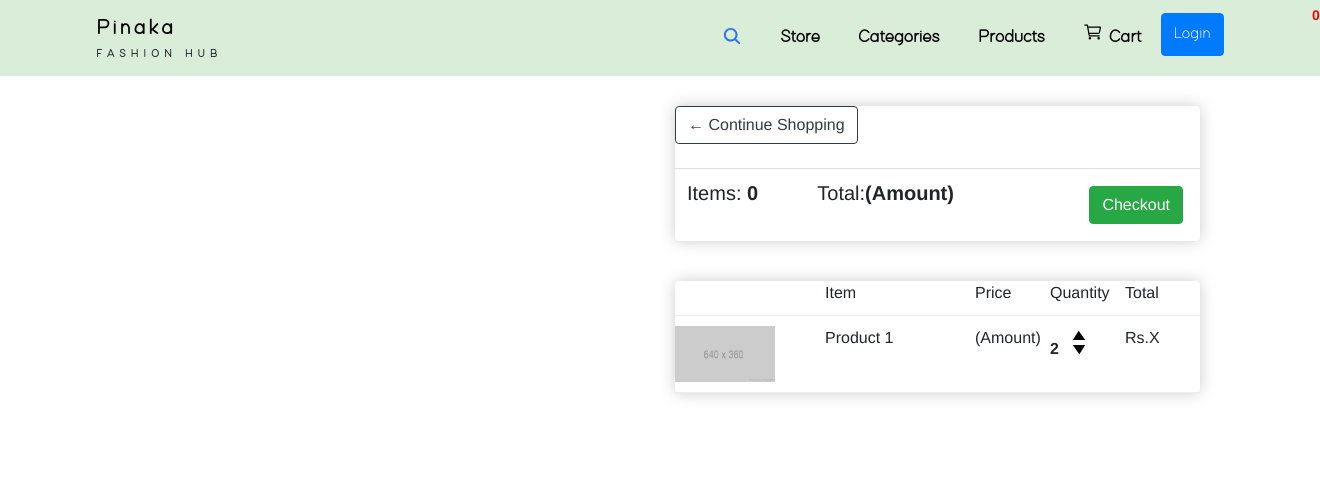
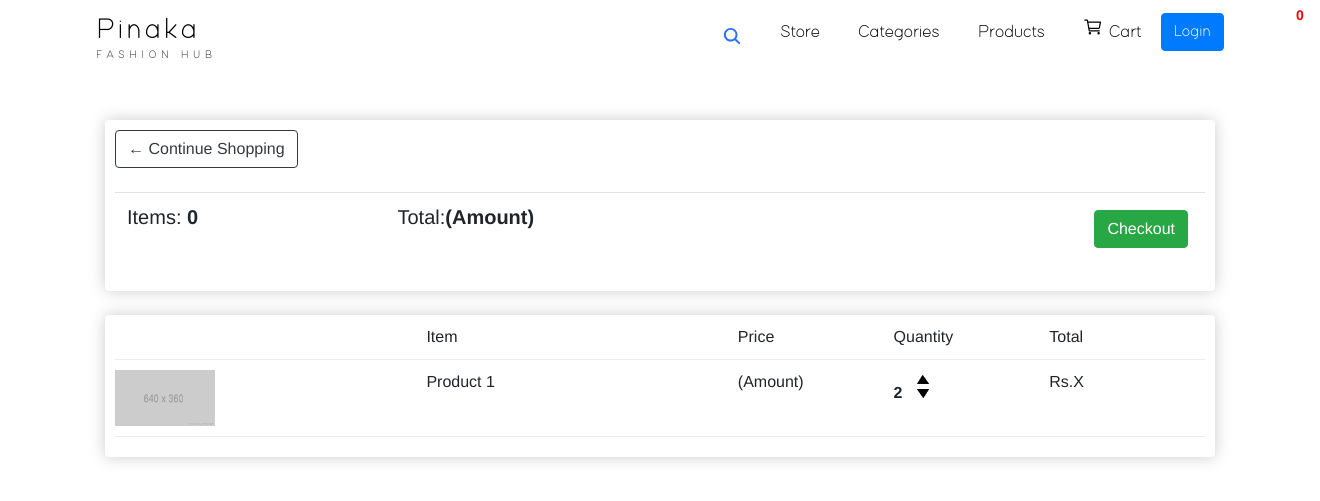
Before and after one commit to Visoneers/Pinaka, a Django app: page /cart/ in a window 1320 px wide. Shown: the top 501 px of the page. Run offline with Django 3.2, Linux system fonts and the light colour scheme; lists and menus that the app fills with data are empty; some libraries are stand-ins or nearby versions.

Commit message:
card styling fixed

```diff
--- a/static/css/main.css
+++ b/static/css/main.css
@@ -8,9 +8,9 @@ html, body {
     font-family: "Helvetica";
 }
 /*------------------- Global --------------------------------*/
-a{
+a, a:hover{
+    color: black;
     text-decoration: none;
-    color: black;
 }
 ion-icon {
    font-size: 20px;
@@ -32,8 +32,6 @@ ion-icon {
     border-radius:3px;
     padding:10px;
 }
-
-
  .input_box{
     height: 25px;
     background: none;
@@ -47,14 +45,10 @@ ion-icon {
     line-height: 2px;
     width:0px;
     }
-
-
 #search-btn{
     right:0px;
     padding-right:2px;
 }
-
-
 .search-btn{
     top: -7px;
     color: #2a71f5;
@@ -67,30 +61,24 @@ ion-icon {
     text-align: center;
     border-radius: 50%;
 }
-
-
 .search-box:hover .input_box{
     background-color:rgba(255, 255, 255, 0);
     width: 240px;
     padding:0px,0px;
 }
-
-
 .search-box:hover .search-btn{
     background-color: rgba(255, 255, 255, 0);
 }
 
-
-/* xxxxxxx------------search-box-----------xxxxxxx */
-
+/*------x-x-x-------Search-box --------x-x-x----------*/
 
 .navigation{
     display: flex;
     flex-direction: row;
     justify-content: space-between;
-    font-size: 1.8rem;
+    font-size: 1.5rem;
     padding: 0.8rem 6rem;
-    min-height: 2vh;
+    height: 9vh;
     overflow: hidden;
 }
 .navigation .heading{
@@ -98,24 +86,21 @@ ion-icon {
     font-family: "Demure";
     font-size: 1.3rem;
     letter-spacing: 3px;
-    overflow: hidden;
+}
+.heading h1{
+    font-size: 1.8rem;
     margin-block-end: 0em;
-    font-weight: bolder;
-
 }
 .heading p{
     font-size: 0.7rem;
-    font-weight: bold;
-    letter-spacing: 5px;
-    margin-block-start: 0.2em;
-
+    letter-spacing: 4.5px;
+    margin-block-start: 0em;
 }
 .navigation .nav-menu{
     margin: 0;
     display: flex;
     list-style-type: none;
     font-family: "Demure";
-
 
 }
 .navigation .nav-menu a{
@@ -129,39 +114,38 @@ ion-icon {
     color: red;
     font-size: 14px;
     font-weight: bold;
-    margin: 0.3rem 82rem;
+    margin: 0.3rem 81rem;
 }
 
 /*--------x-x-x---------Navigation Menu ----------x-x-x---------------*/
 
 /*--------------------------- Store ----------------------------------*/
 
-.container{
+.product{
     position: relative;
     display: grid;
     grid-template-columns: repeat(auto-fit, minmax(350px, 1fr));
-    justify-content: center;
-    align-items: center;
-    padding: 30px;
     box-sizing: border-box;
     grid-gap: 30px ;
+    justify-items: center;
     width: 100%;
 }
-.container .card{
+.product .card{
     position: relative;
     display: flex;
     width: 351px;
     flex-direction: column;
     transition: 0.3s ease-in-out;
+    padding: 0px;
 }
-.container .card .img{
+.product .card .img{
     position: relative;
     width: 320px;
     height: 440px;
     top: 10px;
     left: 15px;
 }
-.container .card .img img{
+.product .card .img img{
     width: 100%;
     height: 420px;
     border-radius: 4px;
@@ -169,15 +153,18 @@ ion-icon {
 .content{
     display: inline-flex;
     position: relative;
-    padding: 10px;
-    font-size: 1.5rem;
+    padding: 8px;
     align-items: flex-start;
     justify-content: space-between;
+}
+.content h1, .content .price{
+    font-size: 1.6rem;
 }
 .box-element{
     box-shadow:hsl(0, 0%, 80%) 0 0 16px;
     border-radius: 4px;
-	background-color: #fff;
+    background-color: #fff;
+    padding: 10px;
 }
 
 /*--------x-x-x-------------- Store ----------------x-x-x---------------*/
@@ -233,9 +220,3 @@ ion-icon {
         display: none;
     }
 }
-
-.topnav {
-    background-color: rgba(189, 224, 186, 0.568);
-    overflow: hidden;
-    height: 9.5%;
-}
--- a/store/templates/store/main.html
+++ b/store/templates/store/main.html
@@ -15,11 +15,11 @@
 </head>
 <body>
     <!---------------- navigation menu ------------------------>
-    <div class="topnav">
+
     <p id="cart-total">0</p>
     <nav class="navigation">
         <div class="heading">
-                <a href="{% url 'store' %}">Pinaka</a>
+            <h1><a href="{% url 'store' %}">Pinaka</a></h1>
             <p>FASHION HUB</p>
         </div>
         <div>
@@ -33,19 +33,19 @@
                 </li>
             </span>
 
-                    <li><a href="{% url 'store' %}"><strong>Store</strong></a></li>
-                    <li><a href="project.html"><strong>Categories</strong></a></li>
-                    <li><a href="product.html"><strong>Products</strong></a></li>
-                    <li><a href="{% url 'cart' %}"><ion-icon name="cart-outline"></ion-icon><strong>Cart</strong></ion-icon></a></li>
+                <li><a href="{% url 'store' %}">Store</a></li>
+                <li><a href="project.html">Categories</a></li>
+                <li><a href="product.html">Products</a></li>
+                <li><a href="{% url 'cart' %}"><ion-icon name="cart-outline"></ion-icon>Cart</ion-icon></a></li>
                 <button type="button" class="btn btn-primary">Login</button>
 
             </ul>
         </div>
     </nav>
-    </div>
+
 
     <div class="container">
-        <br>
+        <br><br>
         {% block content %}
 
         {% endblock content %}
```
Also changed, not shown: store/templates/store/store.html (+18 -1 lines). Lines whose indentation alone changed are shown as unchanged.
